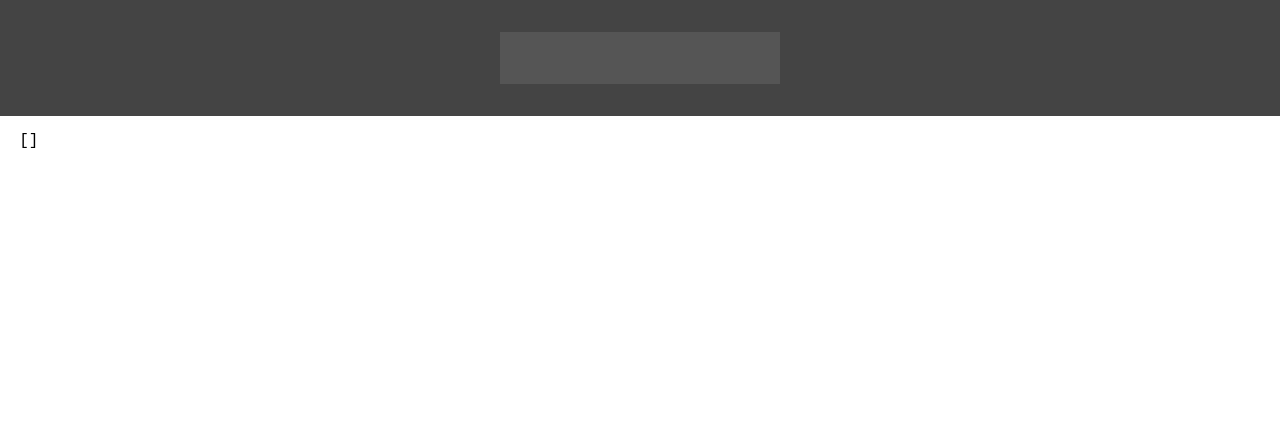
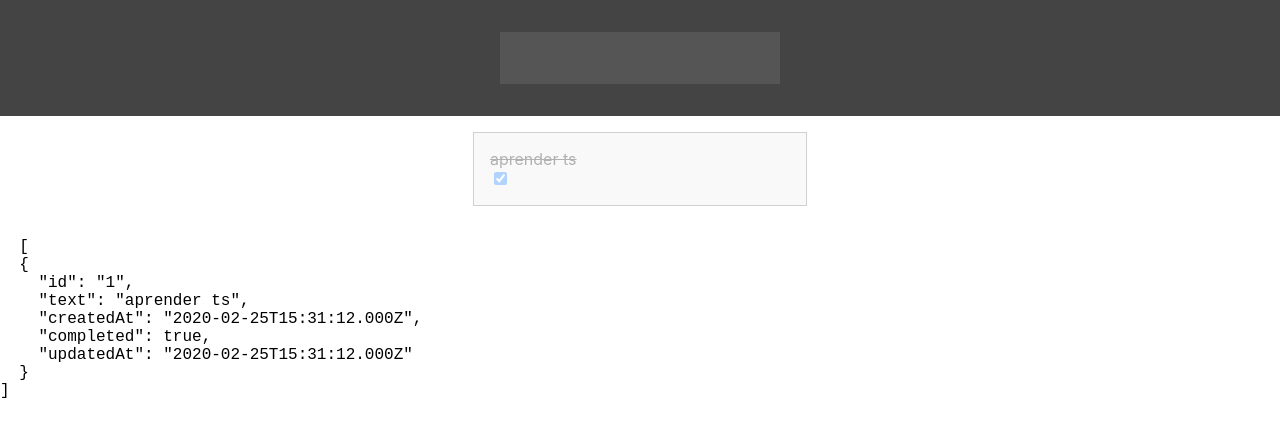
Before and after one commit to GeeksHubsAcademy/angular-todos-avantio, an Angular app: page / in a window 1280 px wide. Shown: the top 436 px of the page. Built offline with nearby package versions, Linux system fonts and the light colour scheme.

Commit message:
toggle completed done

```diff
--- a/src/app/app.component.html
+++ b/src/app/app.component.html
@@ -7,9 +7,12 @@
   <h1>{{ textNewTodo }}</h1>
 </header>
 <main>
-  <div class="todo" *ngFor="let todo of todos">
+  <div class="todo {{ todo.completed ? 'completed' : 'uncompleted' }}" *ngFor="let todo of todos">
     <div class="text">
       {{ todo.text }}
+    </div>
+    <div class="actions">
+      <input type="checkbox"  [checked]="todo.completed" (click)="toggleCompleted(todo.id)">
     </div>
   </div>
 </main>
--- a/src/app/app.component.scss
+++ b/src/app/app.component.scss
@@ -16,11 +16,15 @@
    display: flex;
    flex-flow: column;
    align-items: center;
-   & > .todo {
+  .todo {
      min-width: 300px;
      background-color: #eee;
      margin: 1em 0;
      padding: 1em;
      border: solid 1px #666;
+     &.completed {
+       opacity: 0.3;
+       text-decoration: line-through;
+     }
    }
  }
--- a/src/app/app.component.ts
+++ b/src/app/app.component.ts
@@ -1,7 +1,6 @@
-import { Component } from '@angular/core';
+import { Component } from "@angular/core";
 
-import {Todo} from '../interfaces/todo.interface';
-
+import { Todo } from "../interfaces/todo.interface";
 
 @Component({
   selector: "app-root",
@@ -9,25 +8,36 @@ import {Todo} from '../interfaces/todo.interface';
   styleUrls: ["./app.component.scss"]
 })
 export class AppComponent {
-  todos: Todo[] = [];
+  todos: Todo[] = [
+    {
+      id: "1",
+      text: "aprender ts",
+      createdAt: new Date(),
+      completed: true,
+      updatedAt: new Date()
+    }
+  ];
   textNewTodo: string = "";
-  // constructor() {
-  //   setTimeout(() => {
-  //     this.textNewTodo = "hola!";
-  //   }, 3000);
-  // }
-  onKeyUpHandler(event: any  ) {
-
+  onKeyUpHandler(event: any) {
     if (event.keyCode === 13) {
       this.addTodo(event.target.value);
       this.textNewTodo = "";
     }
+  }
+  toggleCompleted(id: string) {
+    this.todos = this.todos.map(todo => {
+      if (todo.id === id) {
+        todo.completed = !todo.completed;
+      }
+      return todo;
+    });
   }
   addTodo(text: string): void {
     console.log(text);
 
     const now = new Date();
     const newTodo = {
+      id: `todo-${Date.now()}-${Math.random().toFixed(4)}`,
       text,
       createdAt: now,
       completed: false,
--- a/src/interfaces/todo.interface.ts
+++ b/src/interfaces/todo.interface.ts
@@ -1,4 +1,5 @@
 export interface Todo {
+  id: string;
   text: string;
   completed: boolean;
   createdAt: Date;
```
Also changed, not shown: src/app/app.module.ts (+4 -4 lines).
